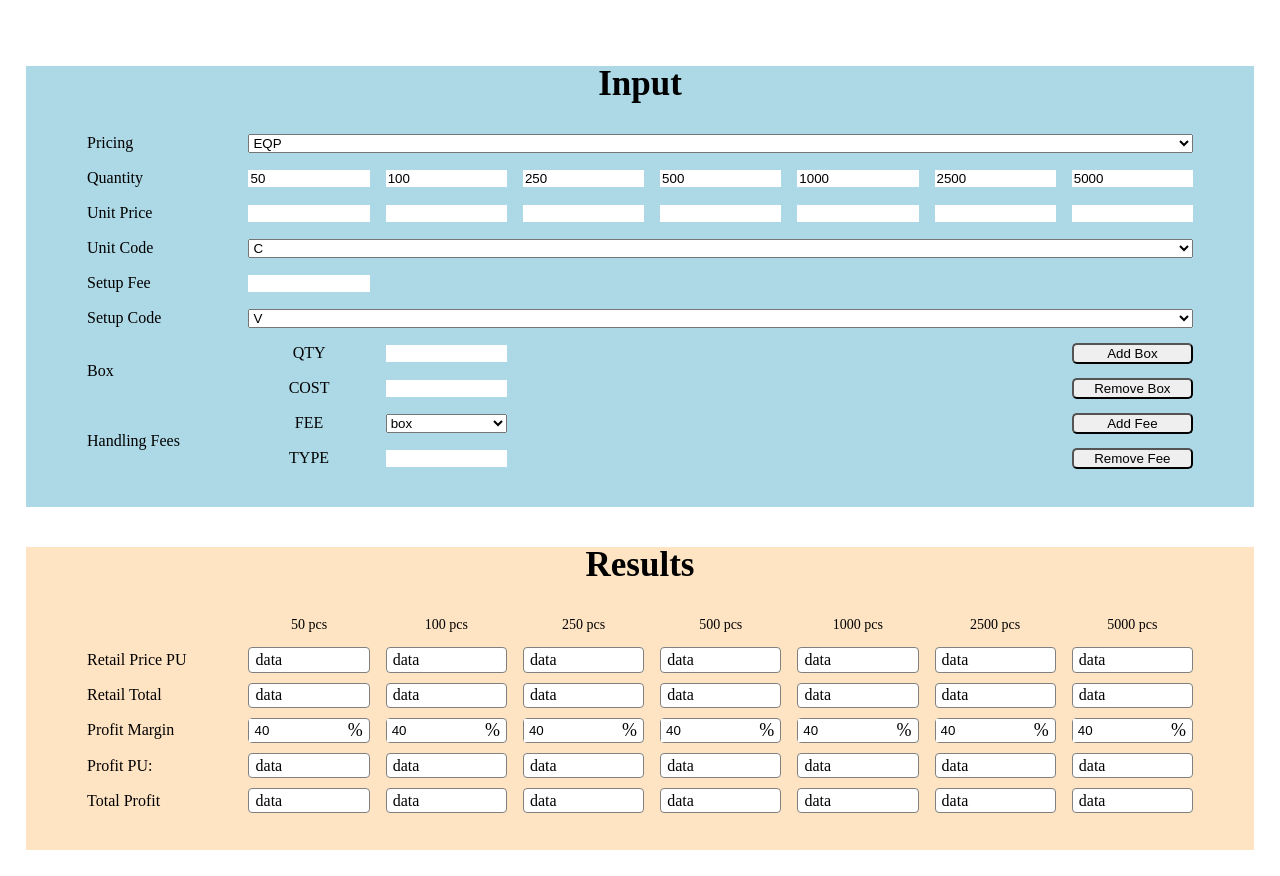
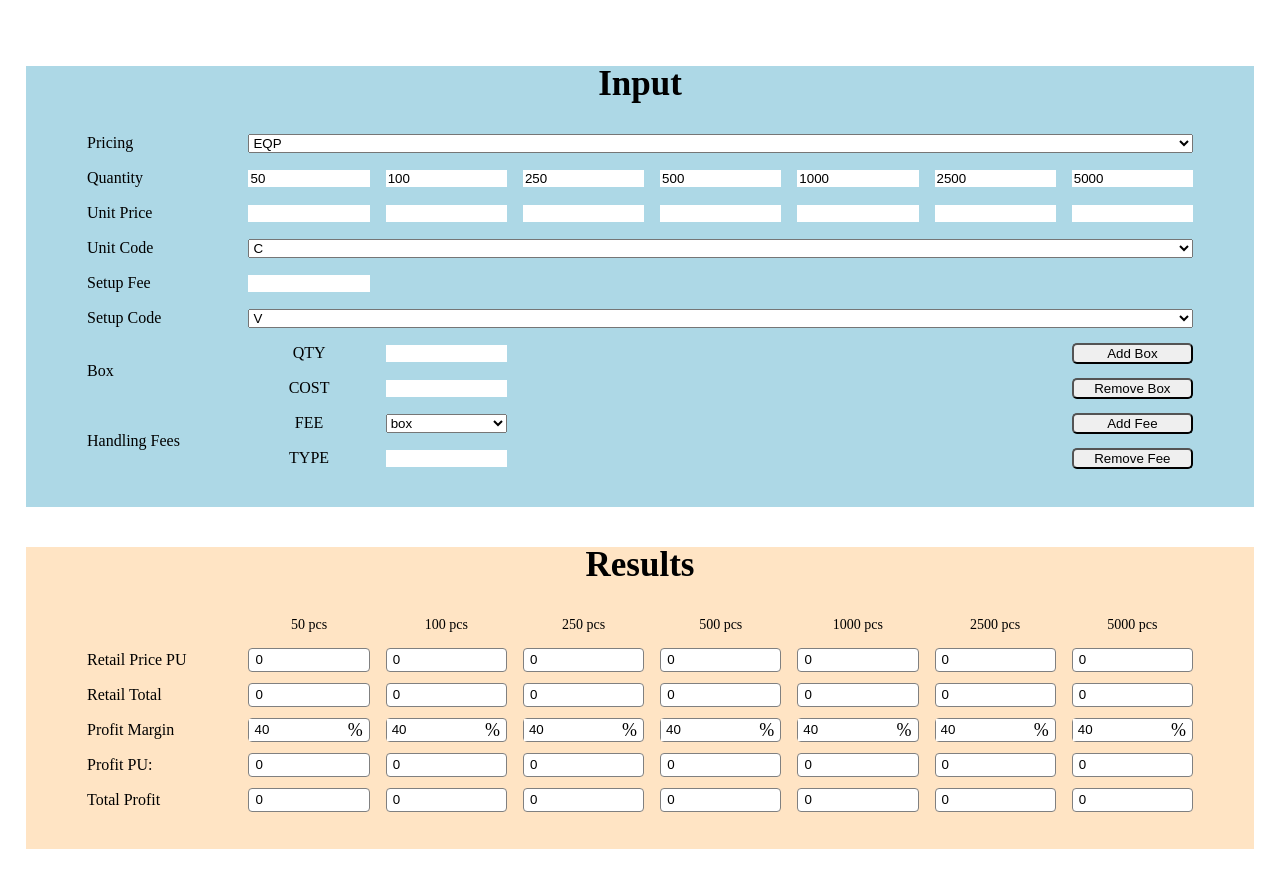
Before and after one commit to webdev-dave/bizzbuzz-custom-calculator, a React (Create React App) app: page / in a window 1280 px wide. Built offline with nearby package versions, Linux system fonts and the light colour scheme.

Commit message:
compartmentalize results section

```diff
--- a/src/components/Main.js
+++ b/src/components/Main.js
@@ -1,5 +1,5 @@
 import Input from "./input/Input";
-import Results from "./results/Result";
+import Results from "./results/Results";
 
 const Main = () => {
     return (
--- a/src/components/results/ProfitMargin.js
+++ b/src/components/results/ProfitMargin.js
@@ -1,6 +1,6 @@
 import { useState } from "react";
 
-const ProfitMargin = ({ id }) => {
+const ProfitMargin = ({ id, columnIndex }) => {
   const [currentMargin, setCurrentMargin] = useState(40);
   const [isSelected, setIsSelected] = useState(false);
   const handleChange = (e) => {
--- /dev/null
+++ b/src/components/results/ProfitPu.js
@@ -0,0 +1,19 @@
+import { useState } from "react";
+
+
+const ProfitPu = ({id, columnIndex}) => {
+
+  const [currentValue, setCurrentValue] = useState(0);
+  return (
+    <input
+    className="result-data profit-pu"
+    id={id}
+    type="number"
+    value={currentValue}
+    onChange={(e)=>{setCurrentValue(e.target.value)}}
+  />
+
+  );
+};
+
+export default ProfitPu;
--- a/src/components/results/Result.js
+++ b/src/components/results/Results.js
@@ -1,5 +1,9 @@
 import { columnsArr } from "../../assets/helpers/helperArrays";
 import ProfitMargin from "./ProfitMargin";
+import ProfitPu from "./ProfitPu";
+import RetailPricePu from "./RetailPricePu";
+import RetailTotal from "./RetailTotal";
+import TotalProfit from "./TotalProfit";
 
 const Results = () => {
   //the qtyInput array needs to be changed to auto update state based on qty-input
@@ -25,26 +29,22 @@ const Results = () => {
         <h6 className="result-head">Retail Price PU</h6>
         {columnsArr.map((column, i) => {
           return (
-            <div
-              className="result-data retail-price-pu"
+            <RetailPricePu
+              columnIndex={i}
               id={"retail-price-pu-" + (i + 1)}
               key={"retail-price-pu-" + (i + 1)}
-            >
-              <p>data</p>
-            </div>
+            />
           );
         })}
 
         <h6 className="result-head">Retail Total</h6>
         {columnsArr.map((column, i) => {
           return (
-            <div
-              className="result-data retail-total"
+            <RetailTotal
+              columnIndex={i}
               id={"retail-total-" + (i + 1)}
               key={"retail-total-" + (i + 1)}
-            >
-              <p>data</p>
-            </div>
+            />
           );
         })}
 
@@ -52,6 +52,7 @@ const Results = () => {
         {columnsArr.map((column, i) => {
           return (
             <ProfitMargin
+              columnIndex={i}
               id={"profit-margin-" + (i + 1)}
               key={"profit-margin-" + (i + 1)}
             />
@@ -62,26 +63,21 @@ const Results = () => {
 
         {columnsArr.map((column, i) => {
           return (
-            <div
-              className="result-data profit-pu"
+            <ProfitPu
+              columnIndex={i}
               id={"profit-pu-" + (i + 1)}
               key={"profit-pu-" + (i + 1)}
-            >
-              <p>data</p>
-            </div>
+            />
           );
         })}
 
         <h6 className="result-head">Total Profit</h6>
         {columnsArr.map((column, i) => {
           return (
-            <div
-              className="result-data total-profit"
+            <TotalProfit
               id={"total-profit-" + (i + 1)}
               key={"total-profit-" + (i + 1)}
-            >
-              <p>data</p>
-            </div>
+            />
           );
         })}
 
--- /dev/null
+++ b/src/components/results/RetailPricePu.js
@@ -0,0 +1,19 @@
+import { useState } from "react";
+
+
+const RetailPricePu = ({id, columnIndex}) => {
+
+  const [currentValue, setCurrentValue] = useState(0);
+  return (
+    <input
+    className="result-data retail-price-pu"
+    id={id}
+    type="number"
+    value={currentValue}
+    onChange={(e)=>{setCurrentValue(e.target.value)}}
+  />
+
+  );
+};
+
+export default RetailPricePu;
--- /dev/null
+++ b/src/components/results/RetailTotal.js
@@ -0,0 +1,19 @@
+import { useState } from "react";
+
+
+const RetailTotal = ({id, columnIndex}) => {
+
+  const [currentTotal, setCurrentTotal] = useState(0);
+  return (
+    <input
+    className="result-data retail-total"
+    id={id}
+    type="number"
+    value={currentTotal}
+    onChange={(e)=>{setCurrentTotal(e.target.value)}}
+  />
+
+  );
+};
+
+export default RetailTotal;
--- /dev/null
+++ b/src/components/results/TotalProfit.js
@@ -0,0 +1,19 @@
+import { useState } from "react";
+
+
+const TotalProfit = ({id, columnIndex}) => {
+
+  const [currentValue, setCurrentValue] = useState(0);
+  return (
+    <input
+    className="result-data total-profit"
+    id={id}
+    type="number"
+    value={currentValue}
+    onChange={(e)=>{setCurrentValue(e.target.value)}}
+  />
+
+  );
+};
+
+export default TotalProfit;
```
Also changed, not shown: 1 other file (tests, documents, lock files or other folders).
